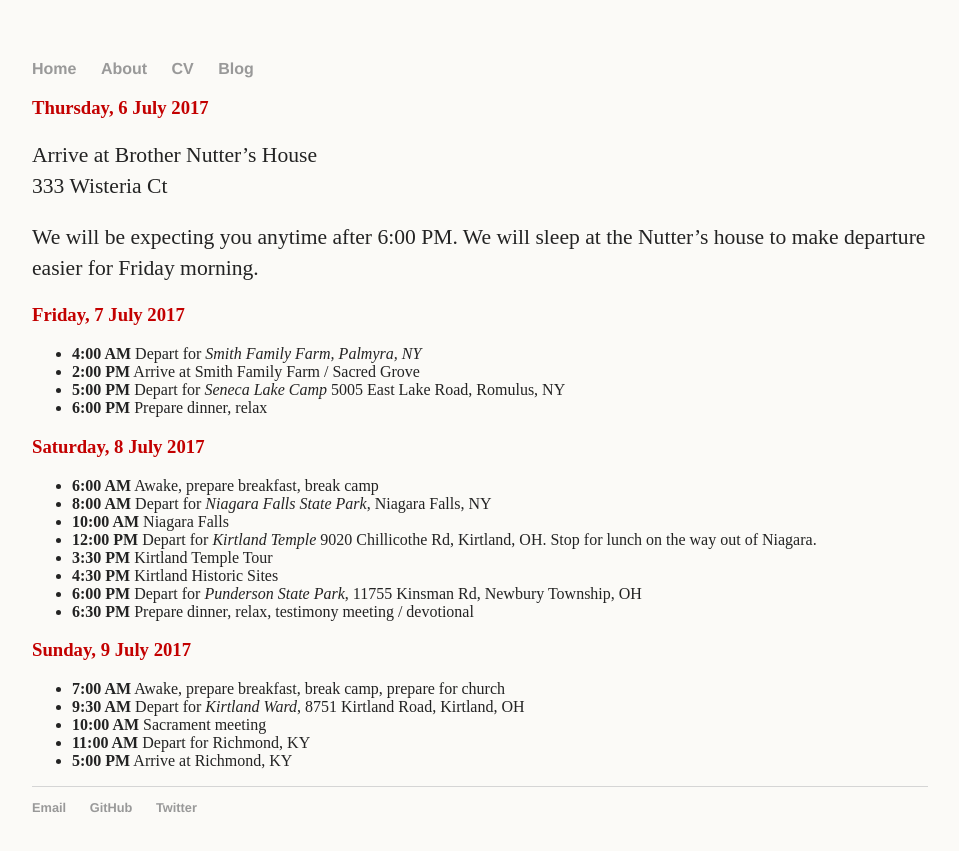
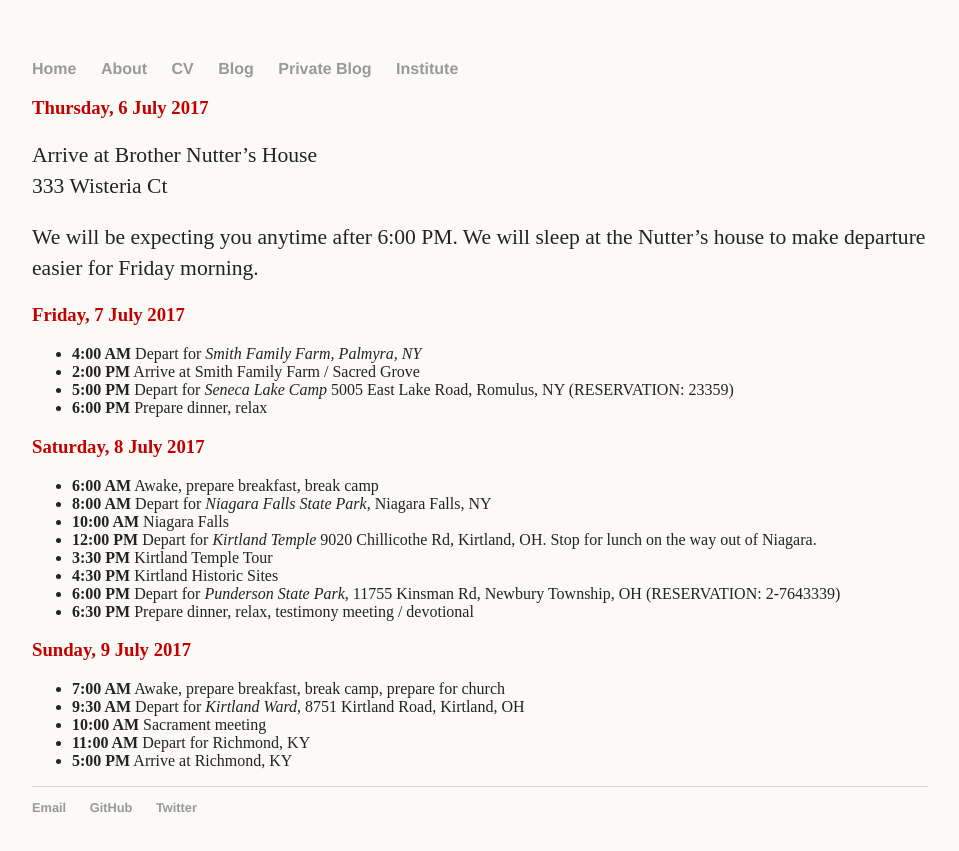
Before and after one commit to nutterb/nutterb.github.com, a Jekyll site: the page built from Institute/2017PalmyraRoadTrip/itinerary.md, in a window 1280 px wide. Shown: the top 851 px of the page, without its empty margins (160-1119 px from the left). Built offline with Jekyll 4.4.1, drawn with Linux system fonts in a browser that asks for light colours; our own code applies the rules of GitHub Pages for plain Markdown files.

Commit message:
layout issues

```diff
--- a/Institute/2017PalmyraRoadTrip/itinerary.md
+++ b/Institute/2017PalmyraRoadTrip/itinerary.md
@@ -1,5 +1,6 @@
 ---
 title: "2017 Palmyra Road Trip Itinerary"
+layout: default_private
 ---
 
 ### Thursday, 6 July 2017
@@ -13,7 +14,7 @@
 
 * **4:00 AM** Depart for _Smith Family Farm, Palmyra, NY_
 * **2:00 PM** Arrive at Smith Family Farm / Sacred Grove
-* **5:00 PM** Depart for _Seneca Lake Camp_ 5005 East Lake Road, Romulus, NY
+* **5:00 PM** Depart for _Seneca Lake Camp_ 5005 East Lake Road, Romulus, NY (RESERVATION: 23359)
 * **6:00 PM** Prepare dinner, relax
 
 ### Saturday, 8 July 2017
@@ -24,7 +25,7 @@
 * **12:00 PM** Depart for _Kirtland Temple_ 9020 Chillicothe Rd, Kirtland, OH. Stop for lunch on the way out of Niagara.
 * **3:30 PM** Kirtland Temple Tour
 * **4:30 PM** Kirtland Historic Sites
-* **6:00 PM** Depart for _Punderson State Park_, 11755 Kinsman Rd, Newbury Township, OH
+* **6:00 PM** Depart for _Punderson State Park_, 11755 Kinsman Rd, Newbury Township, OH (RESERVATION: 2-7643339)
 * **6:30 PM** Prepare dinner, relax, testimony meeting / devotional
 
 ### Sunday, 9 July 2017
```
Also changed, not shown: Institute/2017PalmyraRoadTrip/maps.md (+1 -0 lines), Institute/2017PalmyraRoadTrip/menu.md (+1 -0 lines), Institute/2017PalmyraRoadTrip/packinglist.md (+1 -0 lines).
